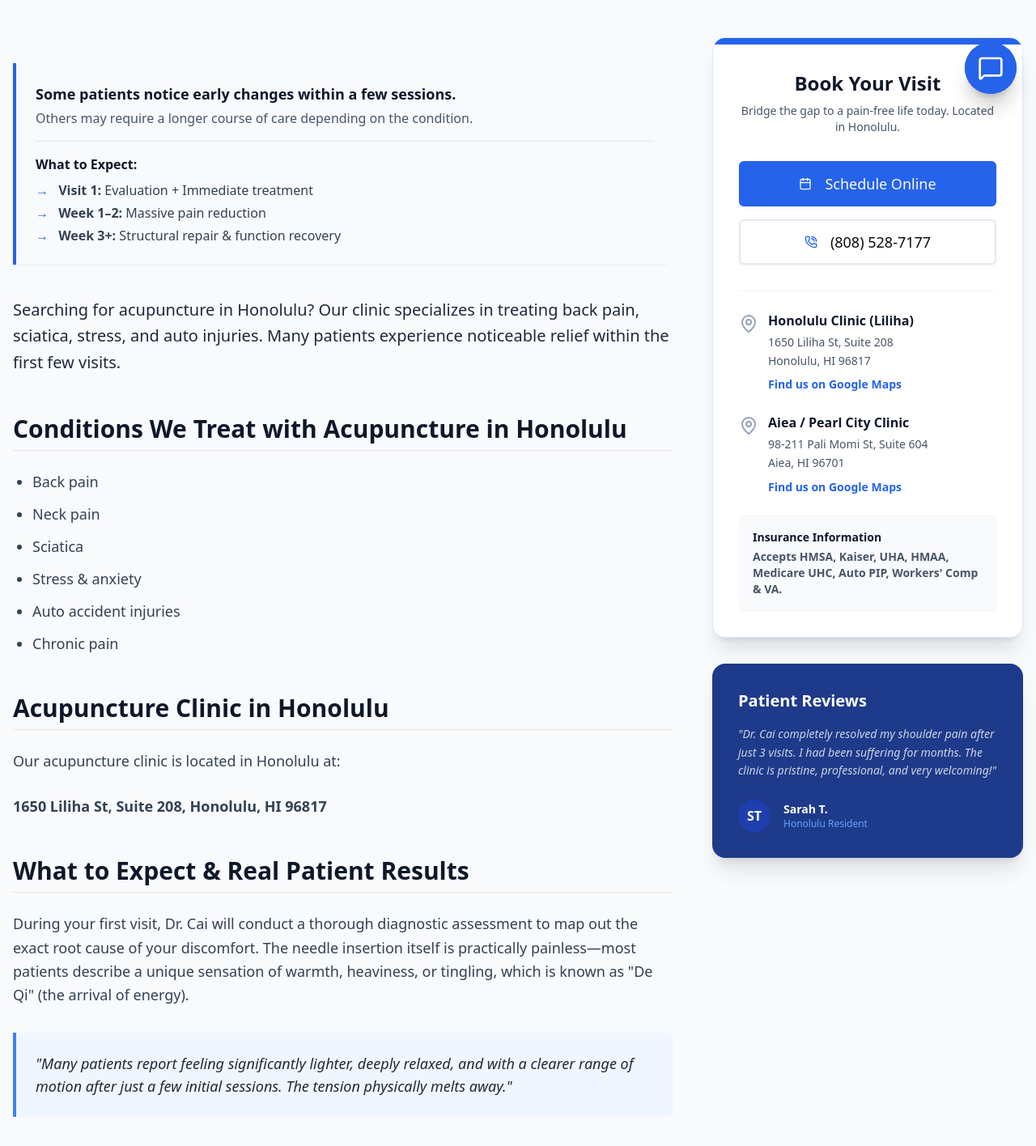
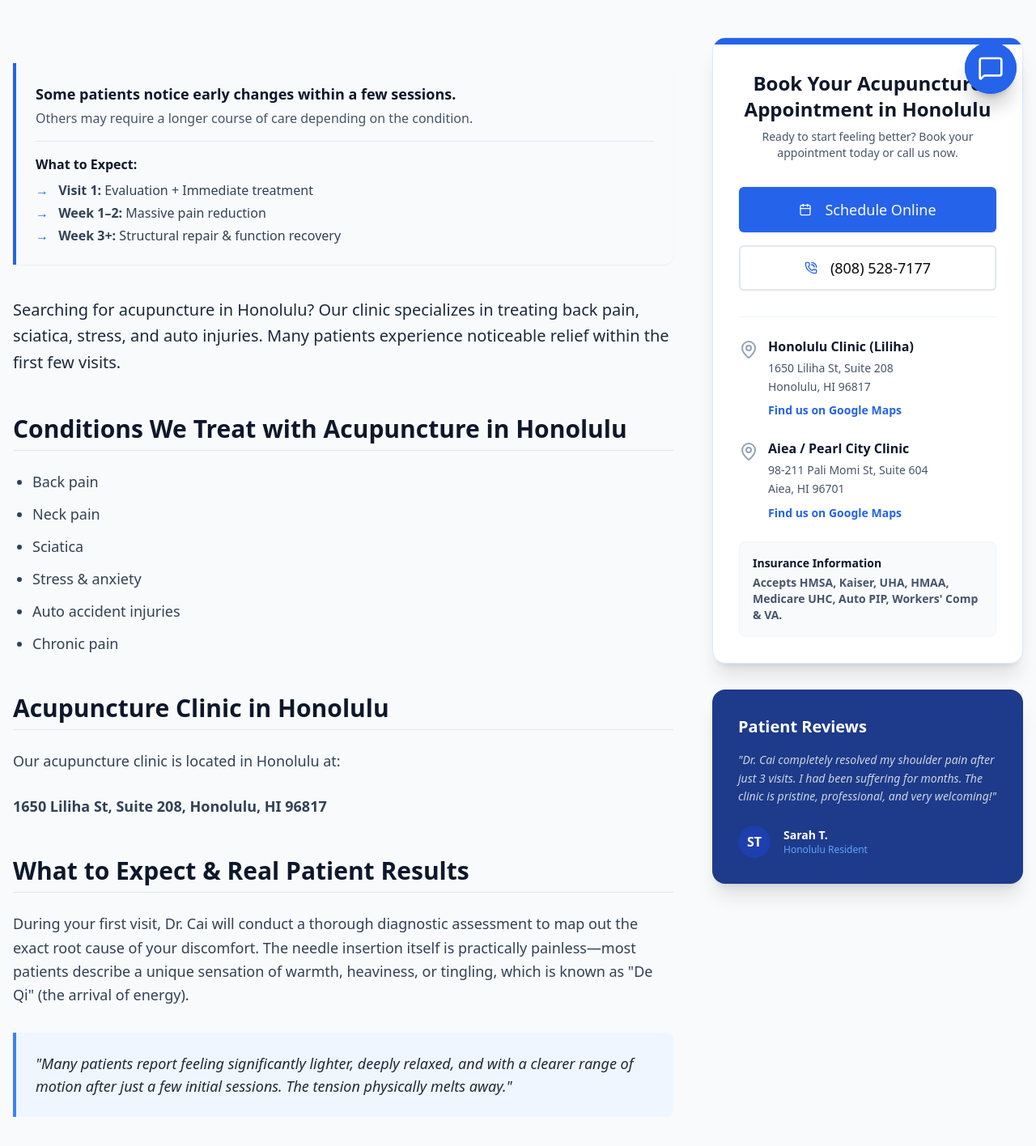
Before and after one commit to acutherapy/acutherapy-web-v2, a React (Vite) app: page /acupuncture-honolulu in a window 1280 px wide. Shown: the part 660-2076 px from the top of the page at 81% size. Built offline with nearby package versions, Linux system fonts and the light colour scheme.

Commit message:
Update AcupunctureHonoluluPage.tsx

```diff
--- a/src/pages/AcupunctureHonoluluPage.tsx
+++ b/src/pages/AcupunctureHonoluluPage.tsx
@@ -94,7 +94,7 @@ export default function AcupunctureHonoluluPage() {
                 "Many patients report feeling significantly lighter, deeply relaxed, and with a clearer range of motion after just a few initial sessions. The tension physically melts away."
               </p>
             </div>
-            <h2>Why Choose AcuTherapy Clinics?</h2>
+            <h2 className="text-3xl font-bold text-slate-900 mt-12 mb-6 border-b pb-2">Why Choose AcuTherapy Clinics?</h2>
 
 <ul>
 <li>30+ years clinical experience</li>
@@ -191,8 +191,8 @@ export default function AcupunctureHonoluluPage() {
             <Card className="bg-white border-blue-100 shadow-xl lg:sticky lg:top-24 rounded-2xl overflow-hidden">
               <div className="bg-blue-600 h-2 w-full"></div>
               <CardContent className="p-8 text-center">
-                <h3 className="text-2xl font-bold text-slate-900 mb-2">Book Your Visit</h3>
-                <p className="text-slate-600 mb-8 text-sm">Bridge the gap to a pain-free life today. Located in Honolulu.</p>
+                <h3 className="text-2xl font-bold text-slate-900 mb-2">Book Your Acupuncture Appointment in Honolulu</h3>
+                <p className="text-slate-600 mb-8 text-sm">Ready to start feeling better? Book your appointment today or call us now.</p>
                 <div className="flex flex-col gap-4">
                   <Link to="/book-appointment">
                     <Button className="w-full bg-blue-600 hover:bg-blue-700 h-14 text-lg">
```
